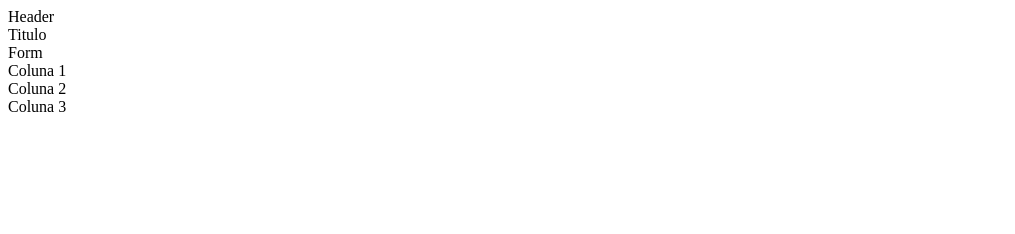
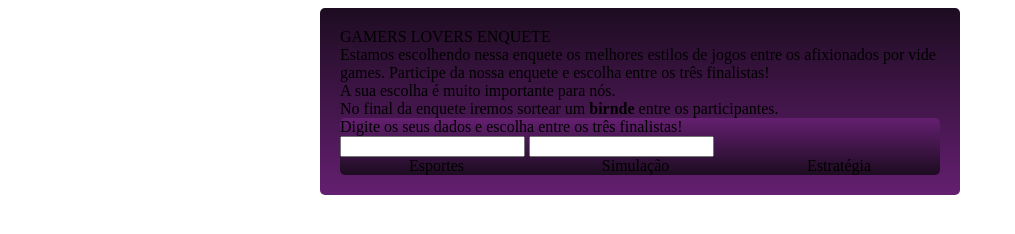
Before and after one commit to LuizFCabral/bootcamp-devjr-modulo2, a plain HTML site: page index.html in a window 1280 px wide. Shown: the whole page, without its empty margins (0-1015 px from the left). Drawn offline with Linux system fonts and the light colour scheme.

Commit message:
:sparkles: feat: Define palheta de cores e ajusta os elementos close #2

```diff
--- a/index.html
+++ b/index.html
@@ -4,18 +4,36 @@
 		<meta charset="UTF-8" />
 		<meta http-equiv="X-UA-Compatible" content="IE=edge" />
 		<meta name="viewport" content="width=device-width, initial-scale=1.0" />
+		<link rel="stylesheet" href="style.css" />
 		<title>BootCamp DevJr Modulo 02</title>
 	</head>
 	<body>
 		<div class="container">
-			<div class="header">Header</div>
+			<div class="header">
+				<div class="header-title">GAMERS LOVERS ENQUETE</div>
+				<div>
+					Estamos escolhendo nessa enquete os melhores estilos de
+					jogos entre os afixionados por vide games. Participe da
+					nossa enquete e escolha entre os três finalistas!
+				</div>
+				<div>A sua escolha é muito importante para nós.</div>
+				<div>
+					No final da enquete iremos sortear um <b>birnde</b> entre os
+					participantes.
+				</div>
+			</div>
 			<div class="content">
-				<div class="title">Titulo</div>
-				<div class="form">Form</div>
+				<div class="title">
+					Digite os seus dados e escolha entre os três finalistas!
+				</div>
+				<div class="form">
+					<input type="text" />
+					<input type="text" />
+				</div>
 				<div class="options">
-					<div>Coluna 1</div>
-					<div>Coluna 2</div>
-					<div>Coluna 3</div>
+					<div>Esportes</div>
+					<div>Simulação</div>
+					<div>Estratégia</div>
 				</div>
 			</div>
 		</div>
--- /dev/null
+++ b/style.css
@@ -0,0 +1,25 @@
+:root {
+	--roxo-escuro: #1d0c21;
+	--roxo-claro: #641f70;
+	--amarelo: #fecd23;
+	--azul-escuro: #2638dc;
+	--azul-claro: #72cdfe;
+}
+
+.container {
+	width: 600px;
+	background: linear-gradient(var(--roxo-escuro), var(--roxo-claro));
+	margin: auto;
+	padding: 20px;
+	border-radius: 5px;
+}
+
+.content {
+	background: linear-gradient(var(--roxo-claro), var(--roxo-escuro));
+	border-radius: 5px;
+}
+
+.options {
+	display: flex;
+	justify-content: space-around;
+}
```
